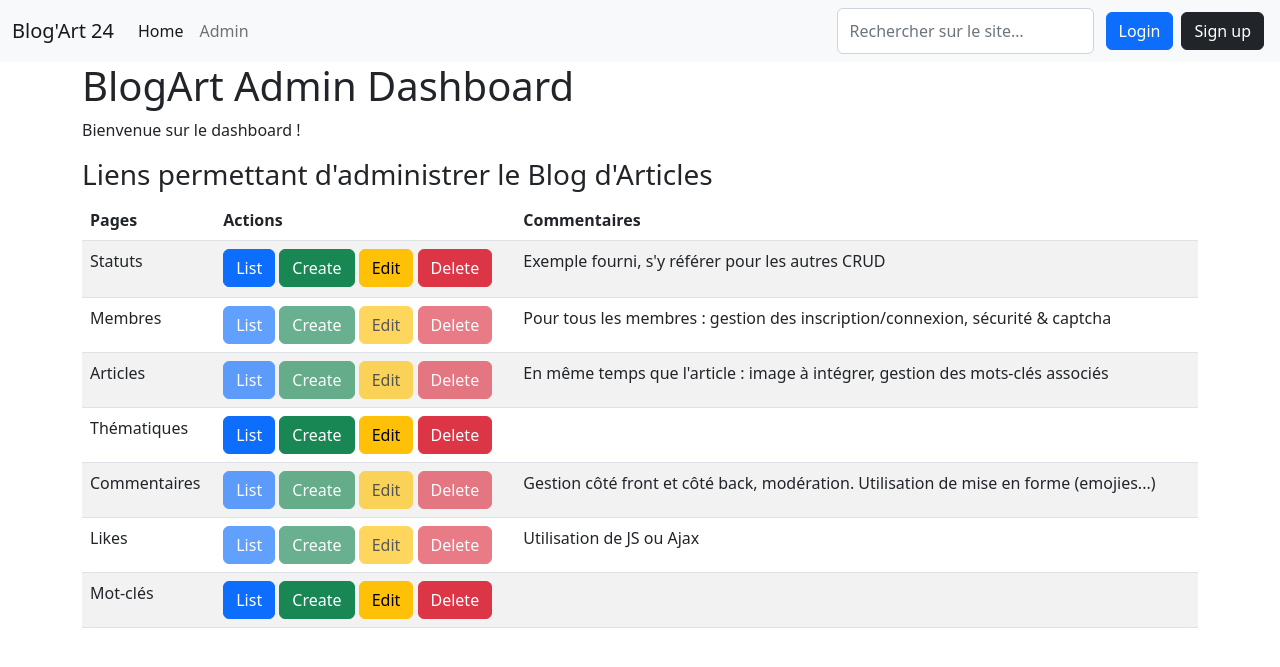
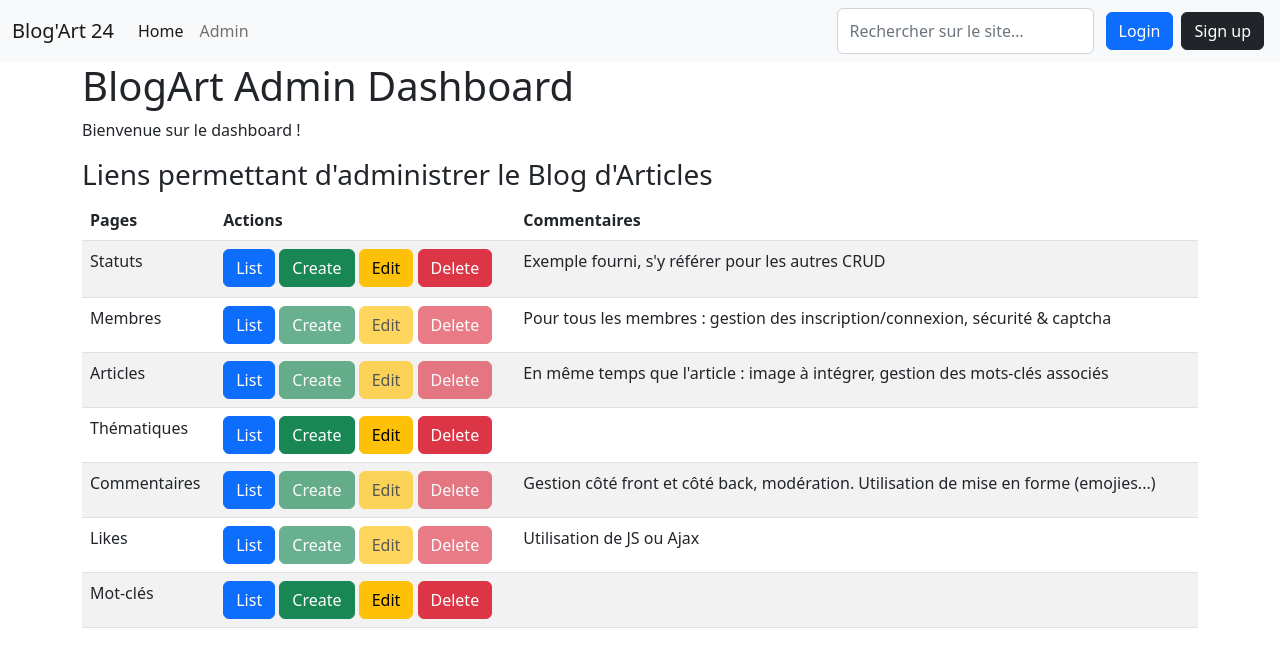
Before and after one commit to LineCab/blogart24, a PHP site: page /dashboard.php in a window 1280 px wide. Shown: the top 667 px of the page. Run offline with PHP 8.4, Linux system fonts and the light colour scheme; a stand-in replaces the project's code that opens the database connection.

Commit message:
dashboard

```diff
--- a/views/backend/dashboard.php
+++ b/views/backend/dashboard.php
@@ -37,7 +37,7 @@ include '../../header.php';
                         <tr>
                             <td>Membres</td>
                             <td>
-                                <a href="/views/backend/members/list.php" class="btn btn-primary disabled">List</a>
+                                <a href="/views/backend/members/list.php" class="btn btn-primary">List</a>
                                 <a href="/views/backend/members/create.php" class="btn btn-success disabled">Create</a>
                                 <a href="/views/backend/members/edit.php" class="btn btn-warning disabled">Edit</a>
                                 <a href="/views/backend/members/delete.php" class="btn btn-danger disabled">Delete</a>
@@ -47,7 +47,7 @@ include '../../header.php';
                         <tr>
                             <td>Articles</td>
                             <td>
-                                <a href="/views/backend/articles/list.php" class="btn btn-primary disabled">List</a>
+                                <a href="/views/backend/articles/list.php" class="btn btn-primary">List</a>
                                 <a href="/views/backend/articles/create.php" class="btn btn-success disabled">Create</a>
                                 <a href="/views/backend/articles/edit.php" class="btn btn-warning disabled">Edit</a>
                                 <a href="/views/backend/articles/delete.php" class="btn btn-danger disabled">Delete</a>
@@ -67,7 +67,7 @@ include '../../header.php';
                         <tr>
                             <td>Commentaires</td>
                             <td>
-                                <a href="/views/backend/comments/list.php" class="btn btn-primary disabled">List</a>
+                                <a href="/views/backend/comments/list.php" class="btn btn-primary">List</a>
                                 <a href="/views/backend/comments/create.php" class="btn btn-success disabled">Create</a>
                                 <a href="/views/backend/comments/edit.php" class="btn btn-warning disabled">Edit</a>
                                 <a href="/views/backend/comments/delete.php" class="btn btn-danger disabled">Delete</a>
@@ -77,7 +77,7 @@ include '../../header.php';
                         <tr>
                             <td>Likes</td>
                             <td>
-                                <a href="/views/backend/likes/list.php" class="btn btn-primary disabled">List</a>
+                                <a href="/views/backend/likes/list.php" class="btn btn-primary">List</a>
                                 <a href="/views/backend/likes/create.php" class="btn btn-success disabled">Create</a>
                                 <a href="/views/backend/likes/edit.php" class="btn btn-warning disabled">Edit</a>
                                 <a href="/views/backend/likes/delete.php" class="btn btn-danger disabled">Delete</a>
```
